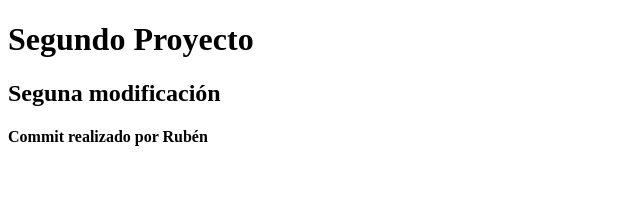
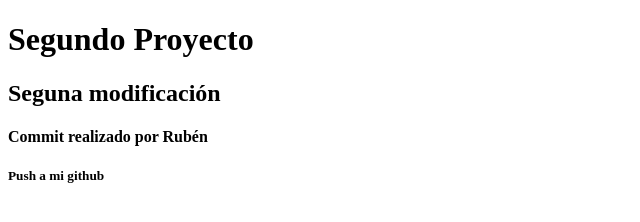
Before and after one commit to Rucayun/Bootcamp, a plain HTML site: page index.html in a window 1280 px wide. Shown: the full height of the page, 0-640 px from the left. Drawn offline with Linux system fonts and the light colour scheme.

Commit message:
subiendo los cambios a github

```diff
--- a/index.html
+++ b/index.html
@@ -22,5 +22,8 @@
     <div>
         <h4>Commit realizado por Rubén</h4>
     </div>
+    <div>
+        <h5>Push a mi github</h5>
+    </div>
 </body>
 </html>
```
